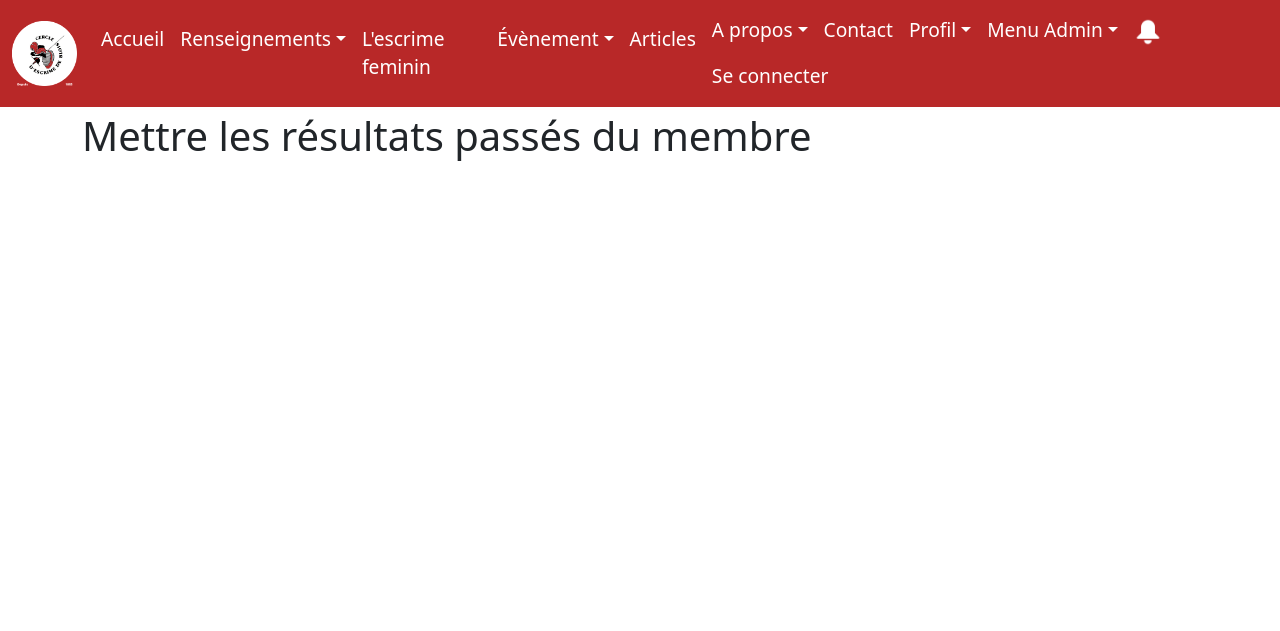
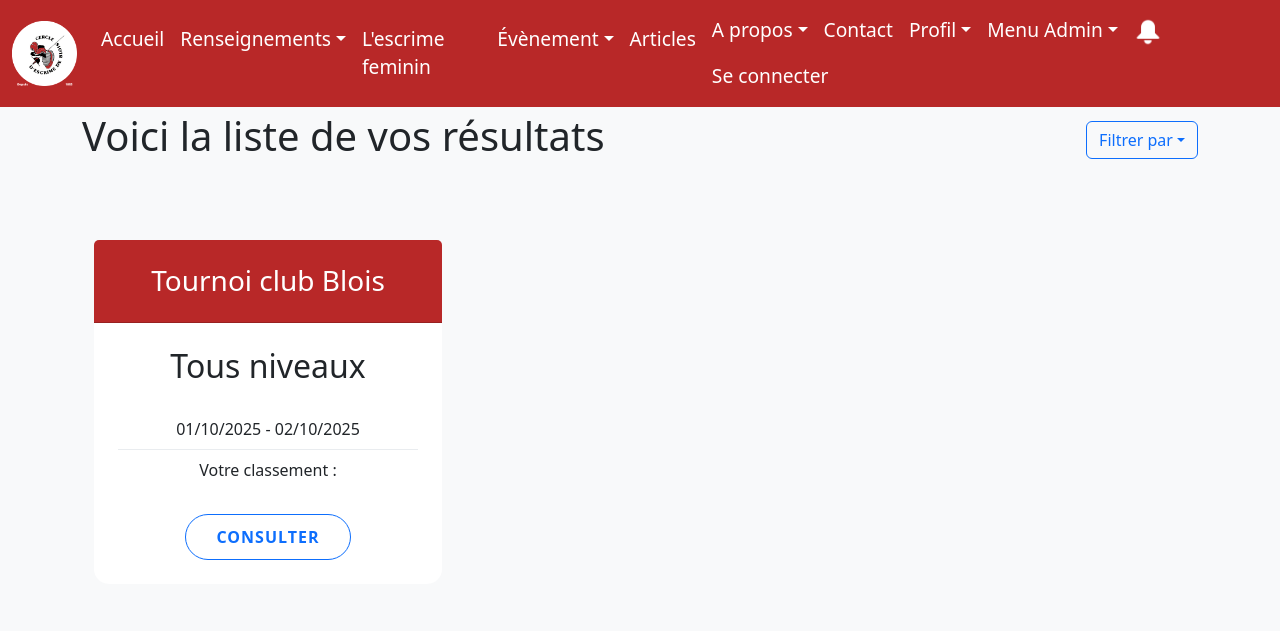
Before and after one commit to alexandre1dias/SAE-Projet-FI, a Flask app: page /resultat_membre/ in a window 1280 px wide. Shown: the top 631 px of the page. Run offline with Flask 3, Linux system fonts and the light colour scheme.

Commit message:
page vos resultat

```diff
--- a/monApp/templates/resultat_membre.html
+++ b/monApp/templates/resultat_membre.html
@@ -1,5 +1,38 @@
 {%extends "base.html"%}
-
+    {% block head_extra %}
+    <link rel="stylesheet" href="{{ url_for('static', filename='css/adhesion.css') }}">
+    {% endblock %}
     {%block main%}
-        <h1> Mettre les résultats passés du membre</h1>
+        <div class="d-flex justify-content-between align-items-center mb-4">
+            <h1>Voici la liste de vos résultats</h1>
+            <div class="dropdown">
+                <button class="btn btn-outline-primary dropdown-toggle" type="button" id="filterDropdown" data-bs-toggle="dropdown" aria-expanded="false">Filtrer par</button>
+                <ul class="dropdown-menu" aria-labelledby="filterDropdown">
+                    <li><a class="dropdown-item" href="#">Date (Plus récent)</a></li>
+                    <li><a class="dropdown-item" href="#">Date (Plus ancien)</a></li>
+                    <li><a class="dropdown-item" href="#">Classement (Meilleur)</a></li>
+                </ul>
+            </div>
+        </div>
+        <div class="container py-5">
+            <div class="row row-cols-1 row-cols-md-3 g-4">
+                <div class="col">
+                    <div class="card pricing-card h-100">
+                        <div class="card-header pricing-header basic-header p-4">
+                            <h3 class="card-title text-center mb-0">Tournoi club Blois</h3>
+                        </div>
+                        <div class="card-body p-4">
+                            <h2 class="card-title text-center mb-4">Tous niveaux</h2>
+                            <ul class="feature-list text-center mb-4">
+                                <li>01/10/2025 - 02/10/2025</li>
+                                <li>Votre classement : </li>
+                            </ul>
+                            <div class="text-center">
+                                <a href="{{ url_for('competition_view') }}" class="btn btn-outline-primary btn-custom">Consulter</a>
+                            </div>
+                        </div>
+                    </div>
+                </div>
+            </div>
+        </div>
     {%endblock%}
```
